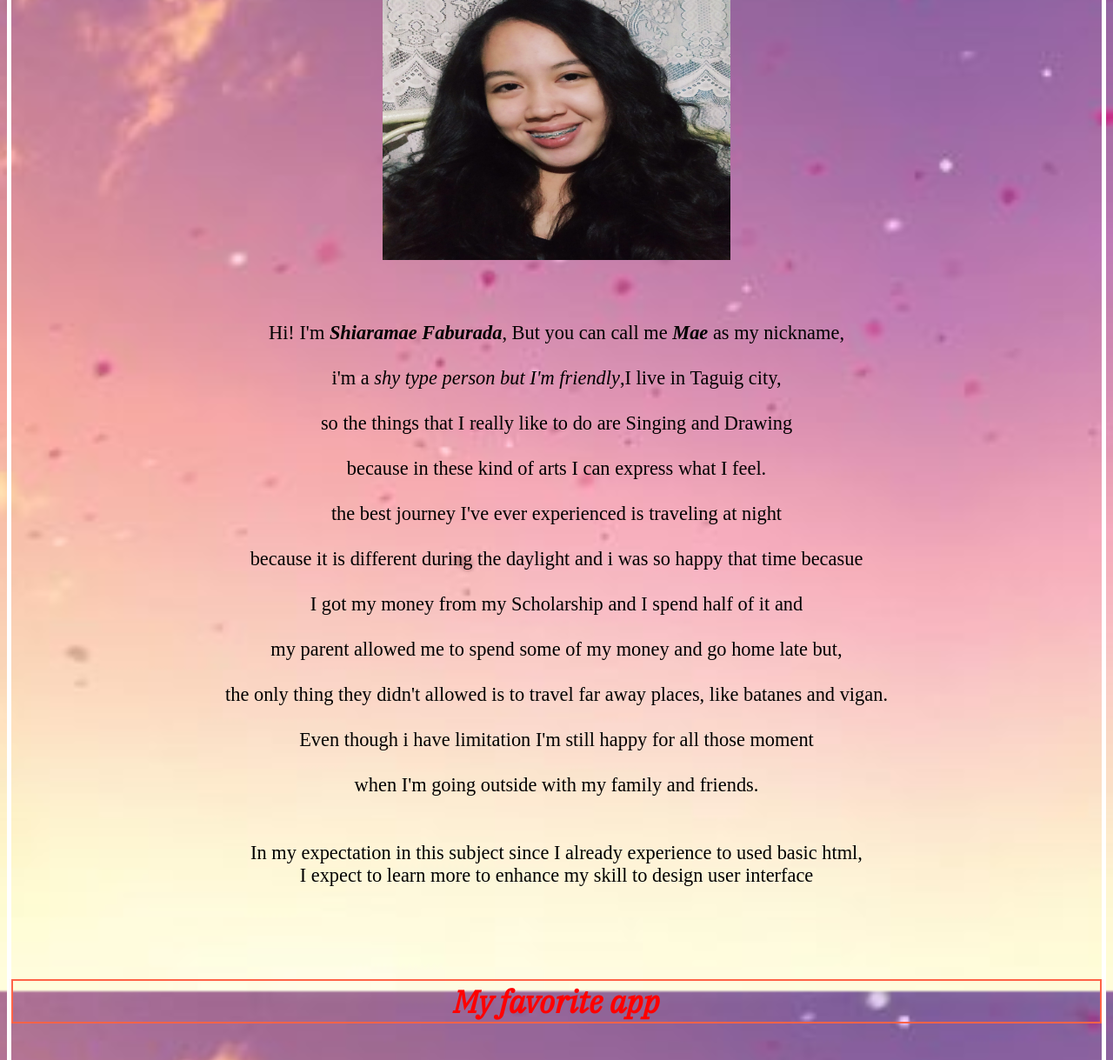
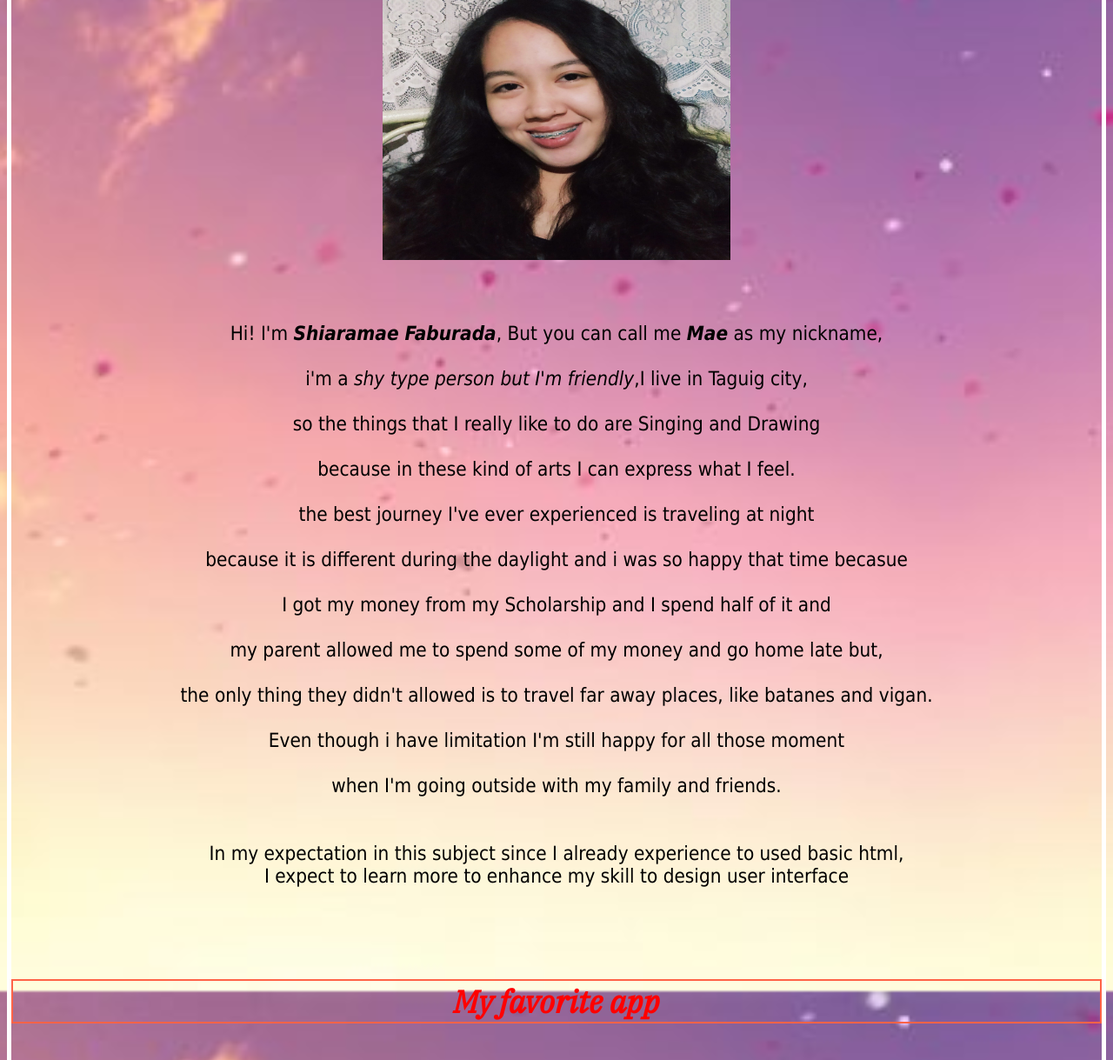
Before and after one commit to shiara210/lab1, a PHP site: page /index.html in a window 1280 px wide. Shown: the part 140-1359 px from the top of the page at 87% size. Run offline with PHP 8.4, Linux system fonts and the light colour scheme.

Commit message:
font test

```diff
--- a/css/style.css
+++ b/css/style.css
@@ -15,7 +15,7 @@ body {
 
 p {
   color: Black;
-font: family: tahoma;
+font-family: tahoma;
   /* font-family: 'IBM Plex Serif',serif; */
   font-size:140%;
   text-align:center;
```
